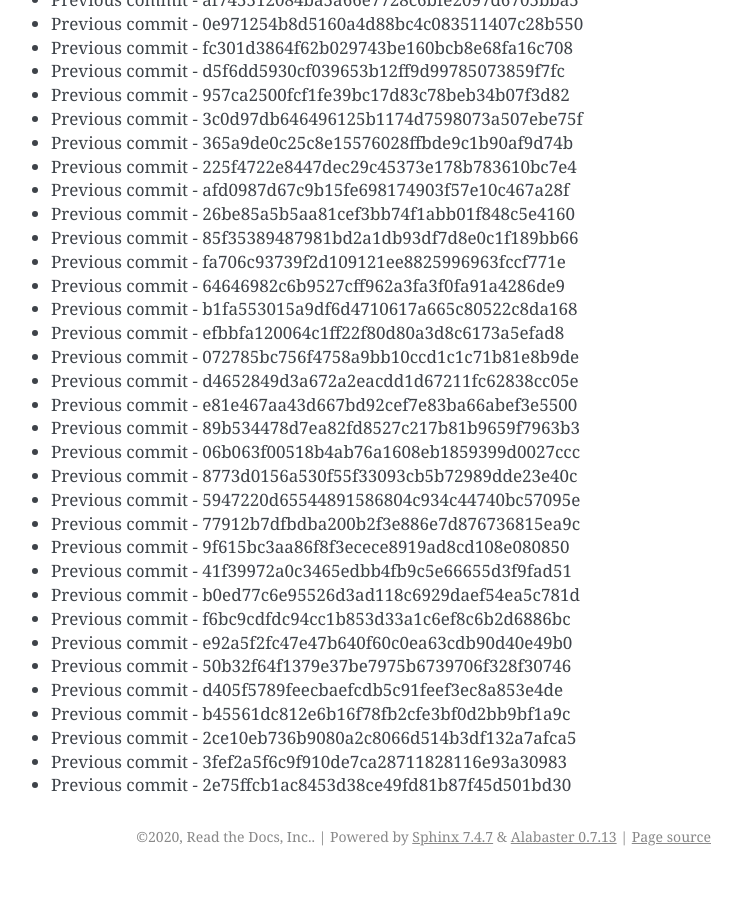
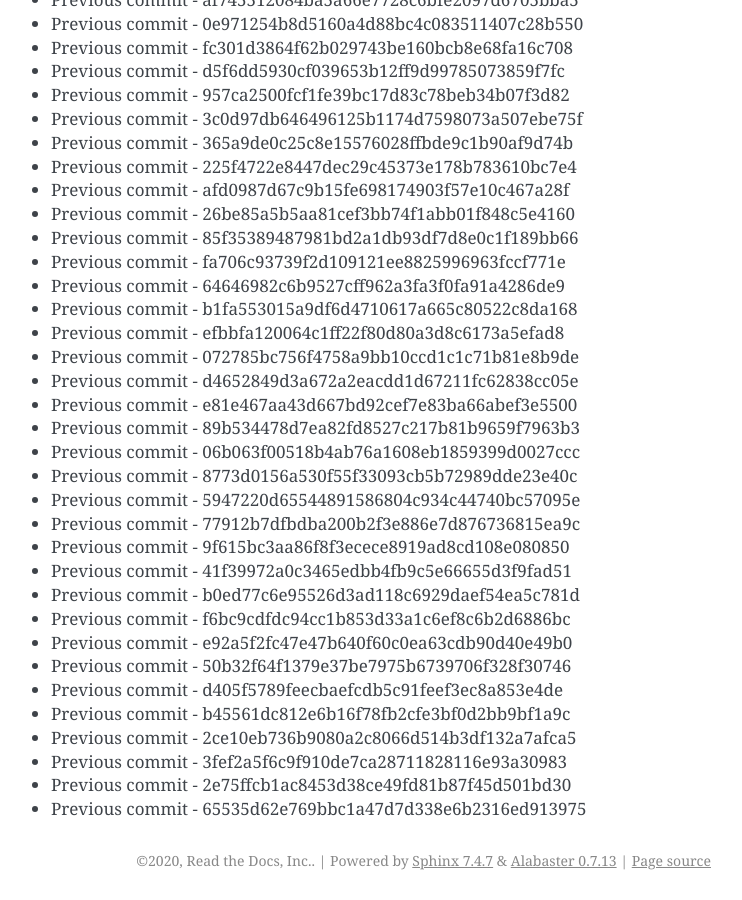
Before and after one commit to readthedocs/rtd-git-stresstest, a Sphinx documentation site: the page built from docs/updates.rst, in a window 1280 px wide and 900 px high, scrolled down 21335 px. Shown: the whole window, without its empty margins (399-1141 px from the left). Built offline with Sphinx 7.4.7, drawn with Linux system fonts in a browser that asks for light colours; before the commit the page ends 22211 px from its top, so only the background shows below that.

Commit message:
Generating commit from previous: 65535d62e769bbc1a47d7d338e6b2316ed913975

```diff
--- a/docs/updates.rst
+++ b/docs/updates.rst
@@ -928,3 +928,4 @@ It can be tested for any performance characteristics.
 * Previous commit - 2ce10eb736b9080a2c8066d514b3df132a7afca5
 * Previous commit - 3fef2a5f6c9f910de7ca28711828116e93a30983
 * Previous commit - 2e75ffcb1ac8453d38ce49fd81b87f45d501bd30
+* Previous commit - 65535d62e769bbc1a47d7d338e6b2316ed913975
```
